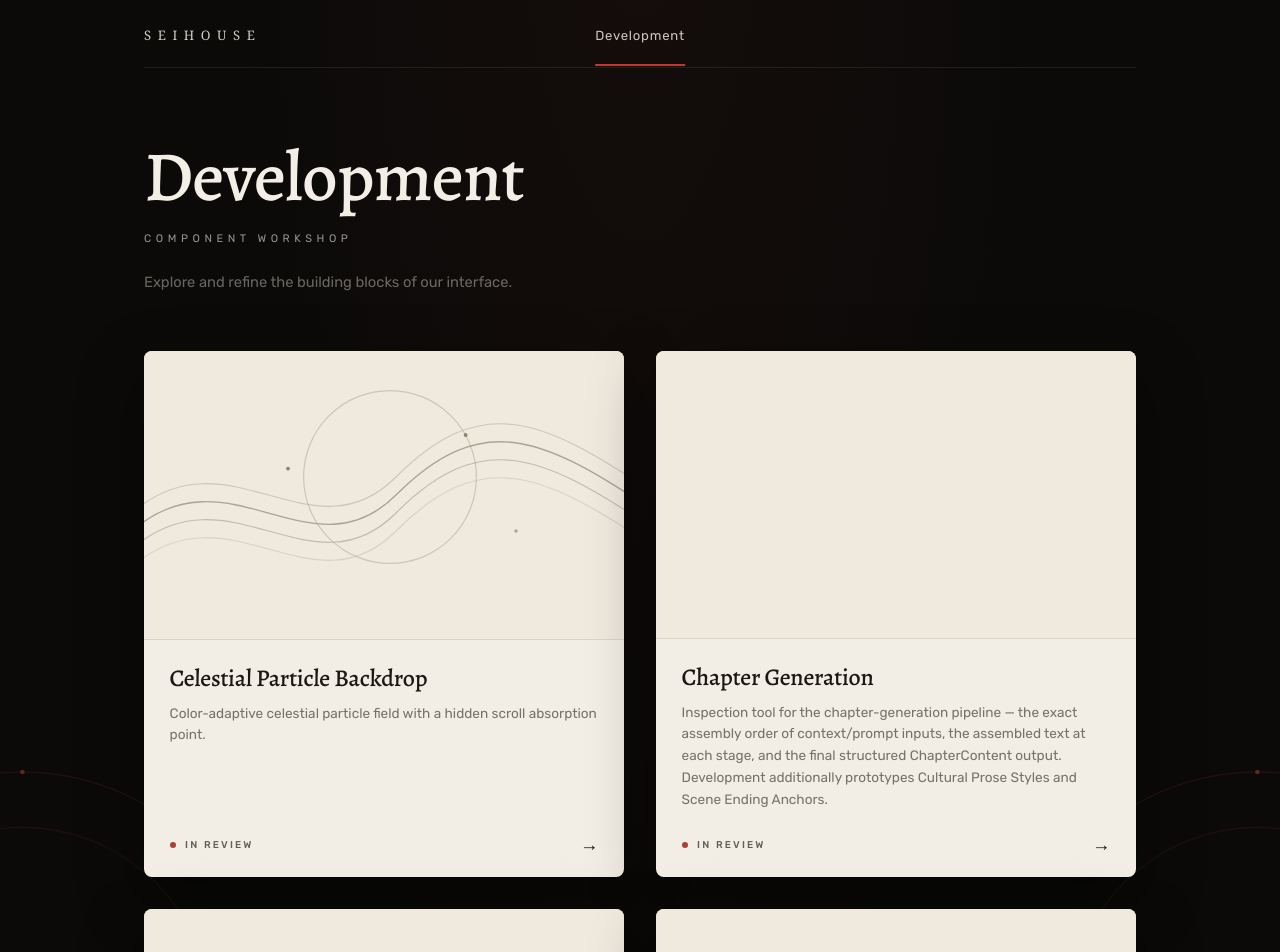
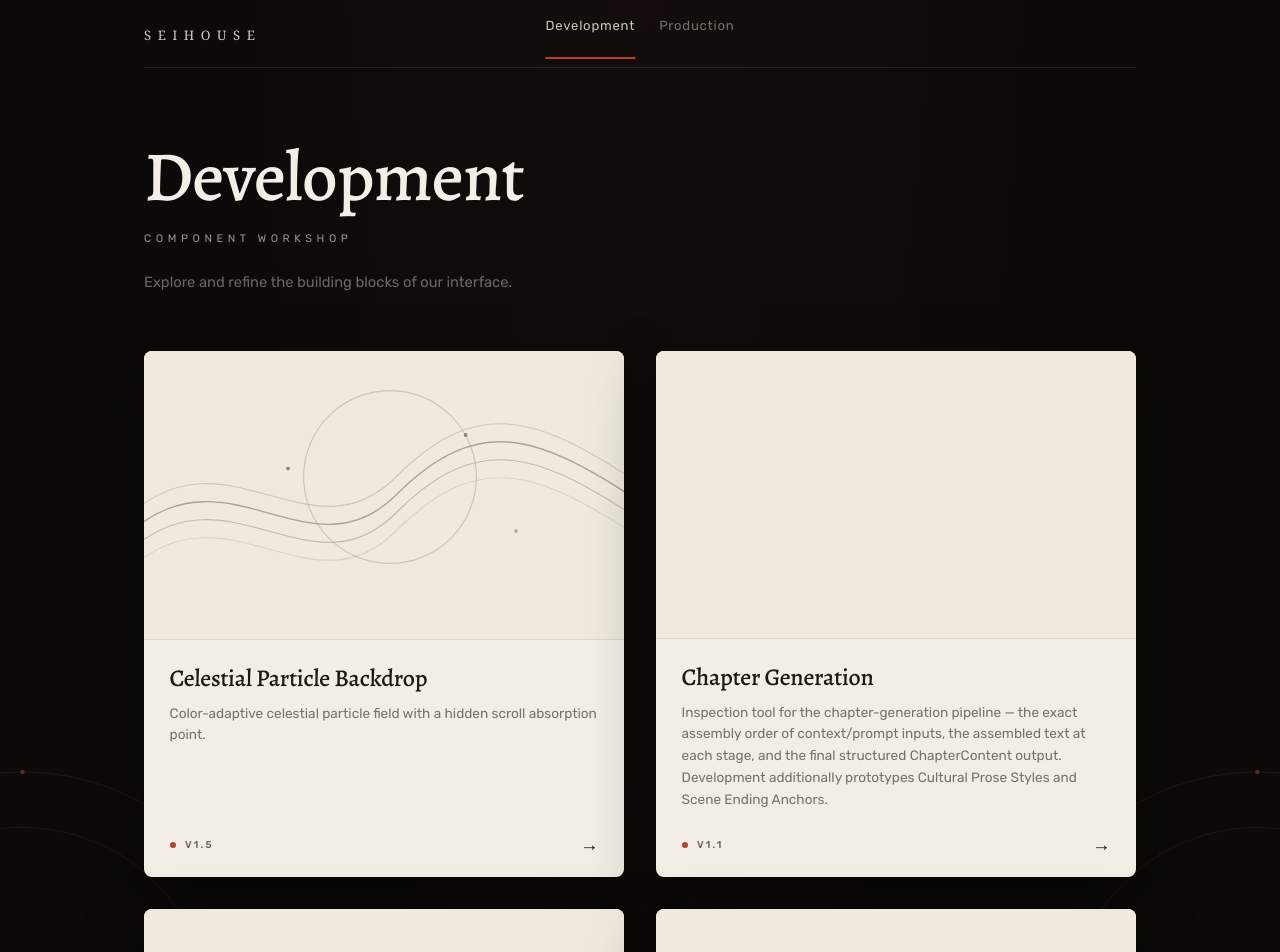
Before and after one commit to SENSEIDUKES/-Celestial-Particle-Lab., a React (Vite) app: page / in a window 1280 px wide. Shown: the top 952 px of the page. Built offline with nearby package versions, Linux system fonts and the light colour scheme; a web font is replaced by a local one.

Commit message:
feat(workshop): organize cards by release version

```diff
--- a/src/styles.css
+++ b/src/styles.css
@@ -86,14 +86,20 @@ body {
   left: 50%;
   transform: translateX(-50%);
 }
-.workshop-nav-active {
+.workshop-nav-tab {
   position: relative;
+  border: 0;
+  background: transparent;
   font-size: 0.82rem;
   letter-spacing: 0.06em;
-  color: rgba(236, 231, 221, 0.85);
+  color: rgba(236, 231, 221, 0.45);
   padding-bottom: 1.35rem;
+  cursor: pointer;
+  font-family: inherit;
 }
-.workshop-nav-active::after {
+.workshop-nav-tab + .workshop-nav-tab { margin-left: 1.5rem; }
+.workshop-nav-tab-active { color: rgba(236, 231, 221, 0.85); }
+.workshop-nav-tab-active::after {
   content: '';
   position: absolute;
   left: 0;
@@ -205,7 +211,7 @@ body {
   border-radius: 999px;
   background: #b3402f;
 }
-.workshop-status-approved .workshop-status-dot { background: #3e7d4f; }
+.workshop-status-production .workshop-status-dot { background: #3e7d4f; }
 .workshop-card-arrow {
   font-size: 1.15rem;
   line-height: 1;
--- a/src/workshop/FeatureWorkspace.tsx
+++ b/src/workshop/FeatureWorkspace.tsx
@@ -1,6 +1,6 @@
 import React, { useState } from 'react';
 import { Lock, FlaskConical, Columns2 } from 'lucide-react';
-import type { WorkshopEntry } from './manifest';
+import { getWorkshopVersionLabel, type WorkshopEntry } from './manifest';
 
 export type WorkspaceView = 'reference' | 'development' | 'compare';
 
@@ -15,12 +15,6 @@ export interface FeatureWorkspaceProps {
   /** Disable the Compare viewing mode for features where it doesn't make sense. Defaults to true. */
   allowCompare?: boolean;
 }
-
-const statusLabel: Record<WorkshopEntry['status'], string> = {
-  draft: 'In Development',
-  refining: 'Under Refinement',
-  approved: 'Approved',
-};
 
 /**
  * The one shared shell every Workshop feature opens into: Original Reference,
@@ -40,7 +34,7 @@ export function FeatureWorkspace({ entry, renderReference, renderDevelopment, co
           {entry.title}
         </h1>
         <p className="mt-1 text-xs text-white/40 font-mono">
-          {statusLabel[entry.status]}
+          {getWorkshopVersionLabel(entry.version)}
           {entry.source?.lastCompared ? ` · Source checked ${entry.source.lastCompared}` : ''}
         </p>
 
--- a/src/workshop/WorkshopHome.tsx
+++ b/src/workshop/WorkshopHome.tsx
@@ -1,10 +1,10 @@
-import { workshopEntries, type WorkshopEntry } from './manifest';
-
-const statusLabel: Record<WorkshopEntry['status'], string> = {
-  draft: 'In Development',
-  refining: 'In Review',
-  approved: 'Approved',
-};
+import { useState } from 'react';
+import {
+  getWorkshopTrack,
+  getWorkshopVersionLabel,
+  workshopEntries,
+  type WorkshopTrack,
+} from './manifest';
 
 function CelestialVisual() {
   return (
@@ -105,6 +105,9 @@ function EdgeOrbit({ side }: { side: 'left' | 'right' }) {
 }
 
 export function WorkshopHome() {
+  const [activeTrack, setActiveTrack] = useState<WorkshopTrack>('development');
+  const visibleEntries = workshopEntries.filter((entry) => getWorkshopTrack(entry.version) === activeTrack);
+
   return (
     <main className="workshop-home">
       <EdgeOrbit side="left" />
@@ -113,22 +116,34 @@ export function WorkshopHome() {
       <div className="workshop-shell">
         <div className="workshop-topbar">
           <span className="workshop-brand">SEIHOUSE</span>
-          <nav className="workshop-nav" aria-label="Workshop">
-            <span className="workshop-nav-active">Development</span>
+          <nav className="workshop-nav" aria-label="Workshop tracks" role="tablist">
+            {(['development', 'production'] as const).map((track) => (
+              <button
+                key={track}
+                type="button"
+                role="tab"
+                aria-selected={activeTrack === track}
+                aria-controls="workshop-component-grid"
+                className={`workshop-nav-tab ${activeTrack === track ? 'workshop-nav-tab-active' : ''}`}
+                onClick={() => setActiveTrack(track)}
+              >
+                {track === 'development' ? 'Development' : 'Production'}
+              </button>
+            ))}
           </nav>
           <span className="workshop-topbar-spacer" aria-hidden="true" />
         </div>
 
         <header className="workshop-header">
-          <h1 className="workshop-title">Development</h1>
+          <h1 className="workshop-title">{activeTrack === 'development' ? 'Development' : 'Production'}</h1>
           <p className="workshop-kicker">Component Workshop</p>
           <p className="workshop-subtitle">
             Explore and refine the building blocks of our interface.
           </p>
         </header>
 
-        <section className="workshop-grid" aria-label="Workshop components">
-          {workshopEntries.map((entry) => (
+        <section id="workshop-component-grid" className="workshop-grid" aria-label={`${activeTrack === 'development' ? 'Development' : 'Production'} components`}>
+          {visibleEntries.map((entry) => (
             <a className="workshop-card" href={`?preview=${entry.id}`} key={entry.id}>
               <div className="workshop-card-visual">
                 <CardVisual id={entry.id} />
@@ -137,9 +152,9 @@ export function WorkshopHome() {
                 <h2>{entry.title}</h2>
                 <p>{entry.description}</p>
                 <div className="workshop-card-meta">
-                  <span className={`workshop-status workshop-status-${entry.status}`}>
+                  <span className={`workshop-status workshop-status-${getWorkshopTrack(entry.version)}`}>
                     <span className="workshop-status-dot" aria-hidden="true" />
-                    {statusLabel[entry.status]}
+                    {getWorkshopVersionLabel(entry.version)}
                   </span>
                   <span className="workshop-card-arrow" aria-hidden="true">→</span>
                 </div>
--- a/src/workshop/manifest.ts
+++ b/src/workshop/manifest.ts
@@ -21,9 +21,27 @@ export type WorkshopEntry = {
   title: string;
   description: string;
   category: WorkshopCategory;
-  status: 'draft' | 'refining' | 'approved';
+  /** Manually maintained Workshop release version. Never inferred from source changes. */
+  version: `v${number}.${number}`;
   source: WorkshopSource;
 };
+
+export type WorkshopTrack = 'development' | 'production';
+
+/**
+ * A feature's track is intentionally derived from its manually assigned version.
+ * Updating source code alone must never move a card between tracks.
+ */
+export function getWorkshopTrack(version: WorkshopEntry['version']): WorkshopTrack {
+  return Number.parseFloat(version.slice(1)) >= 2 ? 'production' : 'development';
+}
+
+/** Keep milestone labels deliberate while leaving all other versions literal. */
+export function getWorkshopVersionLabel(version: WorkshopEntry['version']) {
+  if (version === 'v1.0') return 'v1.0 · Prototype';
+  if (version === 'v2.0') return 'v2.0 · Production';
+  return version;
+}
 
 /**
  * One entry per actual feature — never per version. A feature's Original
@@ -36,7 +54,7 @@ export const workshopEntries: WorkshopEntry[] = [
     title: 'Celestial Particle Backdrop',
     description: 'Color-adaptive celestial particle field with a hidden scroll absorption point.',
     category: 'backgrounds',
-    status: 'refining',
+    version: 'v1.5',
     source: {
       repository: 'SENSEIDUKES/Light-Novels',
       path: 'src/components/ParticleEffect.tsx',
@@ -48,7 +66,7 @@ export const workshopEntries: WorkshopEntry[] = [
     title: 'Chapter Generation',
     description: 'Inspection tool for the chapter-generation pipeline — the exact assembly order of context/prompt inputs, the assembled text at each stage, and the final structured ChapterContent output. Development additionally prototypes Cultural Prose Styles and Scene Ending Anchors.',
     category: 'other',
-    status: 'refining',
+    version: 'v1.1',
     source: {
       repository: 'SENSEIDUKES/Light-Novels',
       path: 'src/server/routes/storyRouter.ts',
@@ -60,7 +78,7 @@ export const workshopEntries: WorkshopEntry[] = [
     title: 'Chapter Generation Manifestation',
     description: 'Aura Veil state simulator — one shared manifestation shell with narrative and media manifestation modes, driven by one task-card format.',
     category: 'animations',
-    status: 'refining',
+    version: 'v1.6',
     source: {
       repository: 'SENSEIDUKES/Light-Novels',
       path: 'src/components/AILoadingVeil.tsx',
@@ -72,7 +90,7 @@ export const workshopEntries: WorkshopEntry[] = [
     title: 'Closed-Door Cultivation',
     description: 'Idle Qi reward presentation and absorption animation.',
     category: 'rewards',
-    status: 'refining',
+    version: 'v2.0',
     source: {
       repository: 'SENSEIDUKES/Light-Novels',
       path: 'src/components/ClosedDoorCultivationModal.tsx',
@@ -84,7 +102,7 @@ export const workshopEntries: WorkshopEntry[] = [
     title: 'Relics Gallery',
     description: 'Cosmic Artifact cards separated by rarity rank, with the full-screen Relic Reveal celebration flow.',
     category: 'rewards',
-    status: 'refining',
+    version: 'v1.3',
     source: {
       repository: 'SENSEIDUKES/Light-Novels',
       path: 'src/components/UserProfileInventoryPanel.tsx',
@@ -96,7 +114,7 @@ export const workshopEntries: WorkshopEntry[] = [
     title: 'Reader Chamber',
     description: 'The full reading UI — header, viewport with system blocks and world cards, playback controls, preferences, bookmarks, and Alter Fate — running on a local mock story.',
     category: 'reader-ui',
-    status: 'refining',
+    version: 'v1.2',
     source: {
       repository: 'SENSEIDUKES/Light-Novels',
       path: 'src/components/ReaderChamber.tsx',
```
